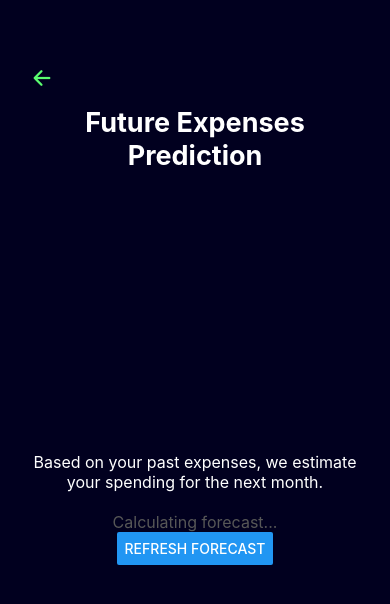
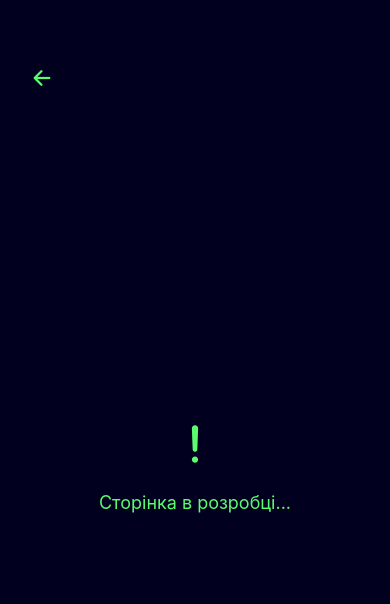
Before and after one commit to illia-kyselov/FinTracker, a React Native app: screen /FutureExpensesPage in a window 390 px wide. Shown: the top 604 px of the page. Built offline with nearby package versions, Linux system fonts and the light colour scheme.

Commit message:
update AI page

```diff
--- a/src/screens/AnalyticsScreen.tsx
+++ b/src/screens/AnalyticsScreen.tsx
@@ -39,13 +39,14 @@ const AnalyticsScreen: React.FC = () => {
         <View style={styles.container}>
             <View style={styles.headerContainer}>
                 <BackButtonHeader />
+                {hasData &&
                     <Ionicons
                         name="analytics"
                         size={24}
                         color={Colors.greenText}
                         onPress={handleNavigateToAnalyticsPage}
                         style={styles.analyticsIcon}
-                />
+                    />}
             </View>
             <ScrollView>
                 {hasData ? (
--- a/src/screens/FutureExpensesPage.tsx
+++ b/src/screens/FutureExpensesPage.tsx
@@ -1,40 +1,25 @@
-import React, { useEffect, useState } from 'react';
-import { View, Text, StyleSheet, Button, ScrollView } from 'react-native';
-import { useSelector } from 'react-redux';
-import { RootState } from '../store/store'; // Убедитесь, что этот путь верный
-import { Colors, FontSize, MarginTop, Padding, PaddingTop } from '../styles/tokens';
+import React from 'react';
+import { View, Text, StyleSheet, ScrollView } from 'react-native';
+import { Colors, FontSize, PaddingTop, Padding } from '../styles/tokens';
 import BackButtonHeader from '../components/UI/BackButtonHeader';
+import Ionicons from 'react-native-vector-icons/Ionicons';
 
 const FutureExpensesPage: React.FC = () => {
-    const [forecast, setForecast] = useState<number | null>(null);
-
-    // Получаем данные из Redux Store
-    const expenses = useSelector((state: RootState) => state.expenses.list);
-
-    useEffect(() => {
-        // Выводим данные в консоль при загрузке компонента
-        console.log('Expenses:', expenses);
-    }, [expenses]);
-
     return (
         <View style={styles.container}>
             <BackButtonHeader />
-
-            <Text style={styles.header}>Future Expenses Prediction</Text>
             <ScrollView contentContainerStyle={styles.scrollContainer}>
-                <Text style={styles.description}>
-                    Based on your past expenses, we estimate your spending for the next month.
-                </Text>
-                {forecast !== null ? (
-                    <View style={styles.forecastContainer}>
-                        <Text style={styles.forecastText}>
-                            Your predicted expenses for next month: {forecast} USD
-                        </Text>
-                    </View>
-                ) : (
-                    <Text style={styles.loadingText}>Calculating forecast...</Text>
-                )}
-                <Button title="Refresh Forecast" onPress={() => setForecast(null)} />
+                <View style={styles.content}>
+                    <Ionicons
+                        name="alert"
+                        size={50}
+                        color={Colors.greenText}
+                        style={styles.icon}
+                    />
+                    <Text style={styles.description}>
+                        Сторінка в розробці...
+                    </Text>
+                </View>
             </ScrollView>
         </View>
     );
@@ -47,36 +32,21 @@ const styles = StyleSheet.create({
         paddingTop: PaddingTop.pt50,
         padding: Padding.p20,
     },
-    header: {
-        fontSize: FontSize.fs27,
-        fontWeight: 'bold',
-        color: Colors.mainText,
-        textAlign: 'center',
-        marginBottom: MarginTop.mt20,
-    },
     scrollContainer: {
         flexGrow: 1,
         justifyContent: 'center',
         alignItems: 'center',
     },
-    description: {
-        color: Colors.mainText,
-        fontSize: FontSize.fs16,
-        textAlign: 'center',
-        marginBottom: MarginTop.mt20,
-    },
-    forecastContainer: {
-        marginTop: MarginTop.mt20,
+    content: {
         alignItems: 'center',
     },
-    forecastText: {
-        fontSize: FontSize.fs22,
-        fontWeight: 'bold',
+    icon: {
+        marginBottom: 20,
+    },
+    description: {
         color: Colors.greenText,
-    },
-    loadingText: {
-        fontSize: FontSize.fs16,
-        color: Colors.greyText,
+        fontSize: FontSize.fs18,
+        textAlign: 'center',
     },
 });
 
```
Lines whose indentation alone changed are shown as unchanged.
